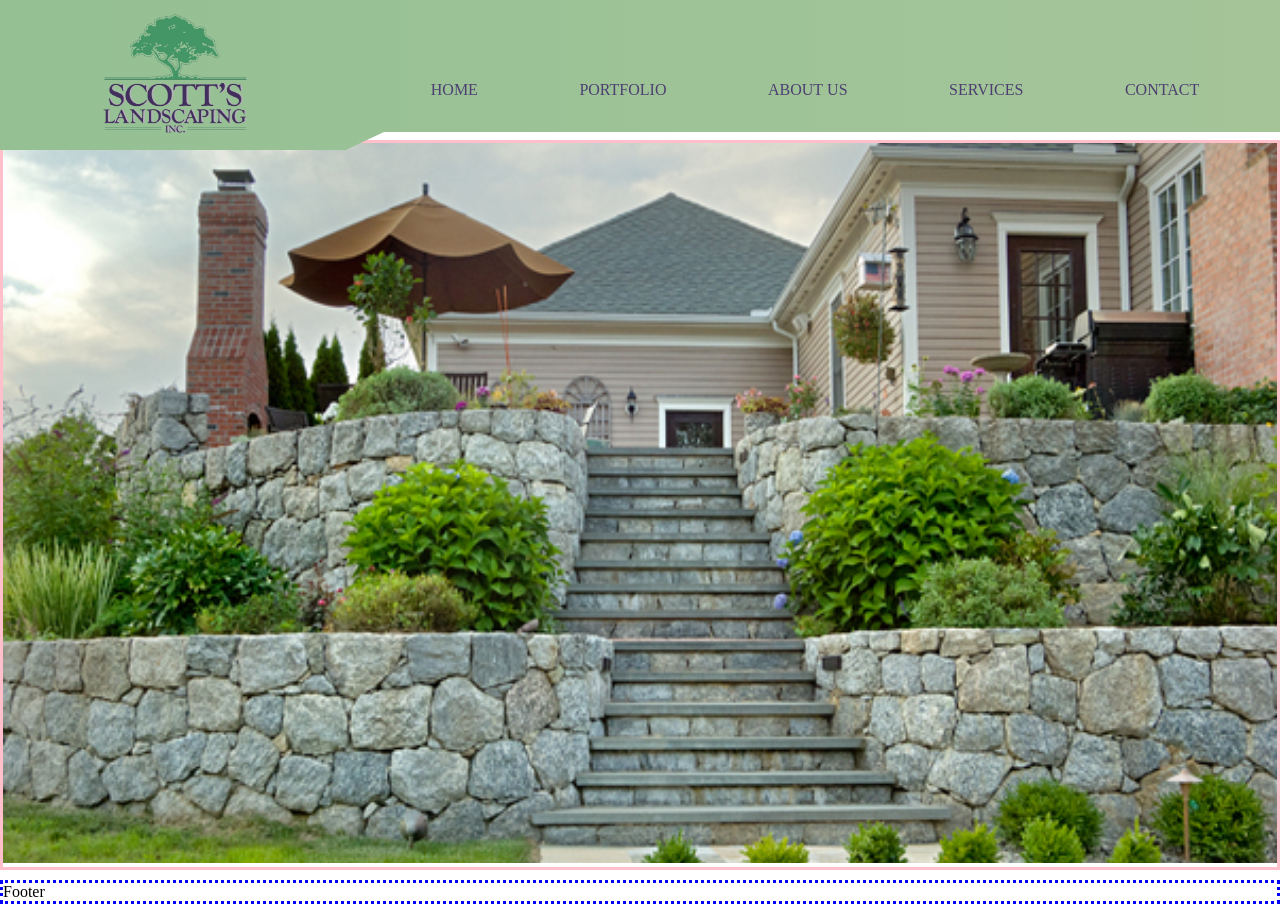
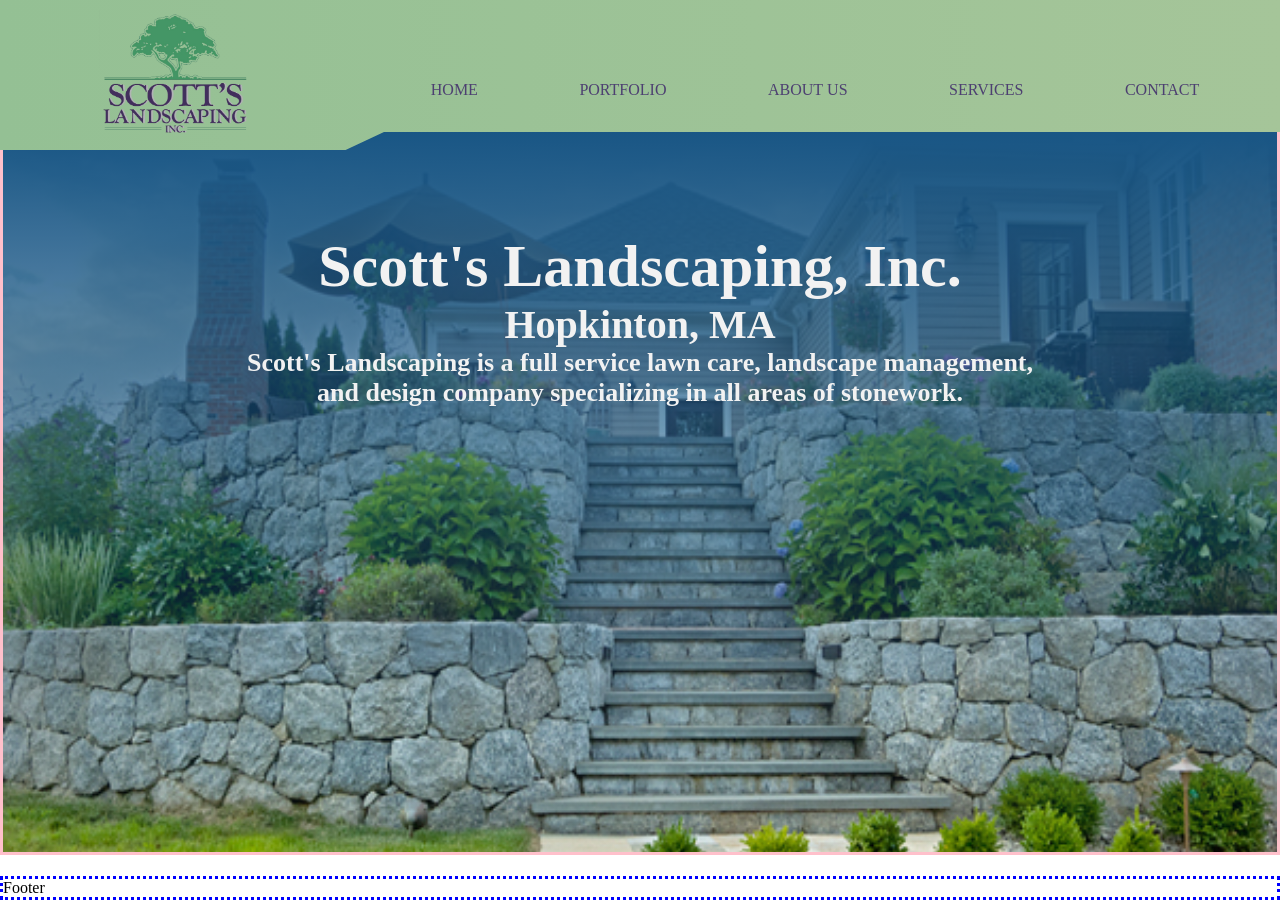
Before and after one commit to cbowman422/scottslandscaping, a React (Create React App) app: page / in a window 1280 px wide. Built offline with nearby package versions, Linux system fonts and the light colour scheme.

Commit message:
hero css styling

```diff
--- a/src/css/App.css
+++ b/src/css/App.css
@@ -17,7 +17,8 @@
   --green: rgb(148, 192, 148);
   --purple: rgb(77, 64, 113);
   --lightgreen: rgb(165, 197, 153);
-  --transition: all 0.3s ease-in-out;
+  --lightgreen-highlight: rgb(206, 228, 144);
+  --transition: all 0.5s ease-in-out;
 }
 
 .appContainer {
--- a/src/css/Header.css
+++ b/src/css/Header.css
@@ -68,13 +68,17 @@
   cursor: pointer;
 }
 
+.hamburger span:hover{
+  background-color: var(--lightgreen-highlight)
+}
+
 .hamburger span{
   display: block;
   width: 50px;
   height: 3px;
   background-color: var(--black);
   margin: 8px 0px;
-  transition: transform .5s;
+  transition: var(--transition);
 }
 
 .hamburger.active span:nth-of-type(1) {
--- a/src/css/Home.css
+++ b/src/css/Home.css
@@ -1,10 +1,65 @@
-.heroHome{
+
+
+
+.heroContainer{
+  background-image: linear-gradient(rgba(25, 86, 133, 1), rgba(0, 0, 0, 0)), url('../images/13-164-068-walls.jpeg') ;
+  background-size: cover;
+  background-position: center center;
   width: 100%;
-  height: 90vh;
-  object-fit: cover;
+  height: 65vh;
+  padding: 100px 0;
+
+
 }
+
+.heroContainer h1{
+  margin: 0 0 0 10px;
+  text-align: center;
+  font-size: 8vw;
+  color: var(--white);
+}
+
+.heroContainer h1 span{
+  font-size: 6vw;
+  display: block;
+}
+
+.heroContainer h2{
+  margin: 0 10px;
+  font-size: 3vw;
+  color: var(--white);
+  text-align: center;
+}
+
 
 .homeContainer{
   border: solid pink;
-  transform: translateY(-10px);
+   transform: translateY(-21px);
 }
+
+
+@media all and (min-width: 800px) {
+
+  .heroContainer h1{
+
+    font-size: 60px;
+    max-width: 900px;
+    margin: auto;
+
+  }
+
+  .heroContainer h1 span{
+    font-size: 40px;
+
+  }
+
+  .heroContainer h2{
+
+    font-size: 26px;
+    max-width: 800px;
+    margin: auto;
+
+  }
+
+
+}
--- a/src/pages/Home.js
+++ b/src/pages/Home.js
@@ -5,10 +5,19 @@
 const Home = () => {
   return (
     <div className="homeContainer">
-       <img className="heroHome" src={image1} alt="stone wall"/>
+
+      <div className="heroContainer" >
+         <h1> Scott's Landscaping, Inc. <span className=""> Hopkinton, MA </span></h1>
+         <h2> Scott's Landscaping is a full service lawn care, landscape management, and design company specializing in all areas of stonework.</h2>
+      </div>
+
     </div>
 
   )
 }
 
 export default Home;
+
+
+
+{/* <img className="heroHome" src={image1} alt="stone wall"/> */}
```
